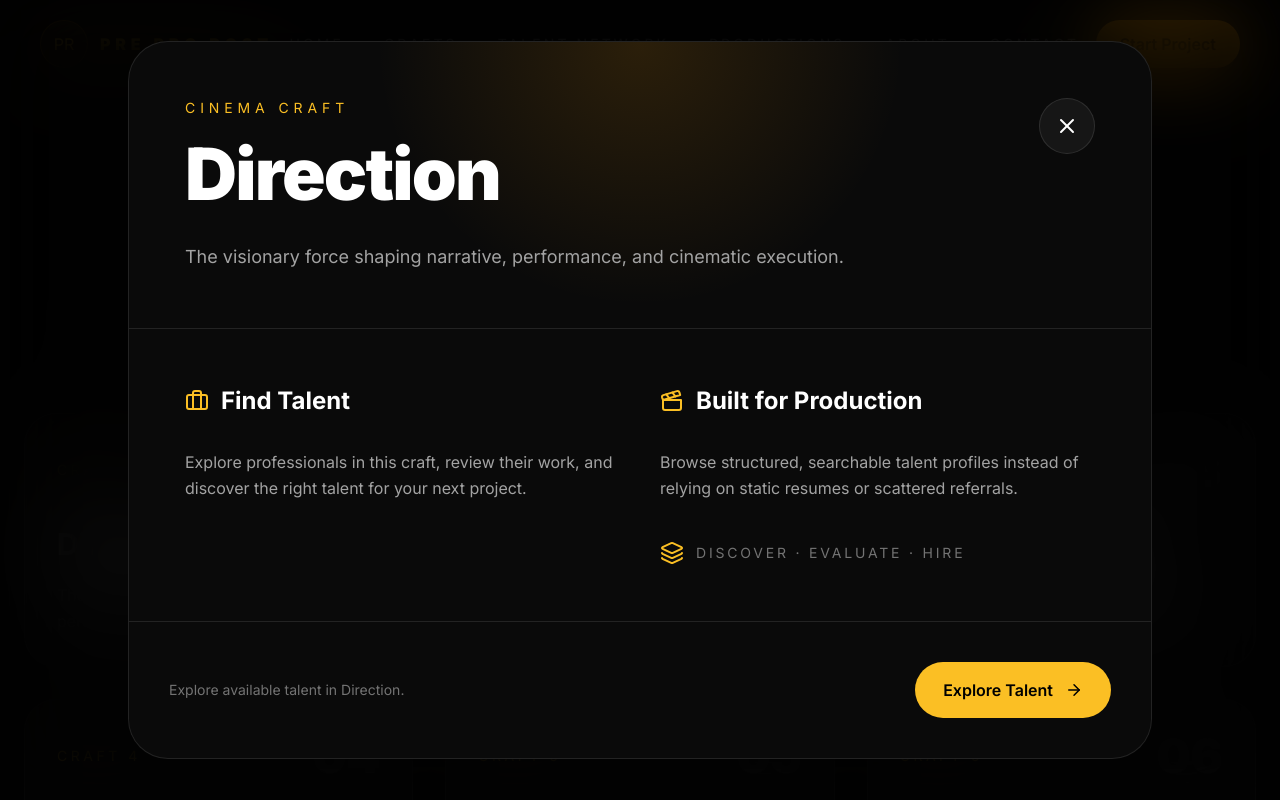
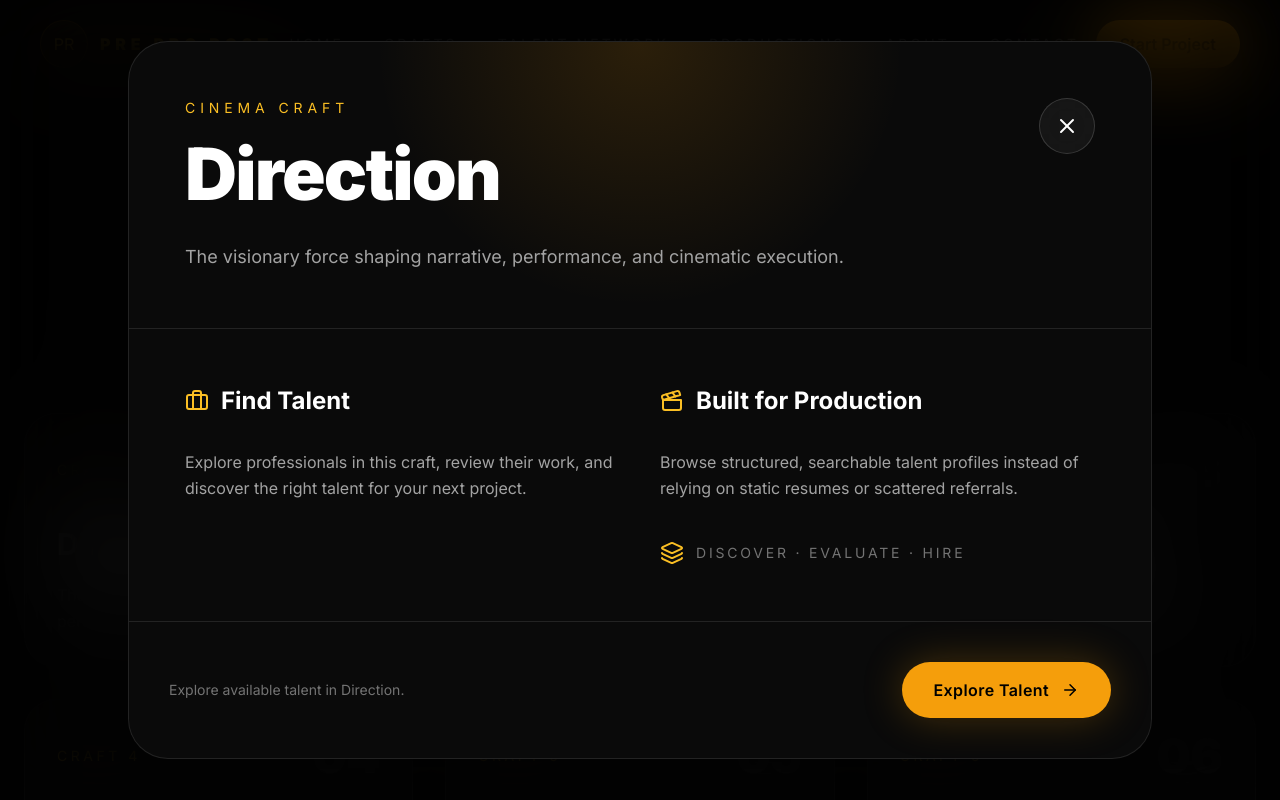
Before and after one commit to abhinavreddy2684-droid/PR.Pre.Pro.Post, a React (Vite) app in the folder 24-crafts/: page /crafts in a window 1280 px wide. Both pictures are taken after a click on the button 218 px from the left and 540 px from the top of the page. Shown: the top 800 px of the page. Built offline with nearby package versions, Linux system fonts and the light colour scheme.

Commit message:
refactor: use shared Button in craft modal

```diff
--- a/24-crafts/src/components/modals/CraftModal.jsx
+++ b/24-crafts/src/components/modals/CraftModal.jsx
@@ -1,18 +1,10 @@
 import { AnimatePresence, motion } from "framer-motion";
-import {
-  X,
-  Briefcase,
-  Clapperboard,
-  Layers3,
-  ArrowRight,
-} from "lucide-react";
+import { ArrowRight, Briefcase, Clapperboard, Layers3, X } from "lucide-react";
 import { useNavigate } from "react-router-dom";
 
-export default function CraftModal({
-  craft,
-  isOpen,
-  onClose,
-}) {
+import Button from "../ui/Button";
+
+export default function CraftModal({ craft, isOpen, onClose }) {
   const navigate = useNavigate();
 
   const handleExploreTalent = () => {
@@ -23,133 +15,36 @@ export default function CraftModal({
   return (
     <AnimatePresence>
       {isOpen && craft && (
-        <motion.div
-          initial={{ opacity: 0 }}
-          animate={{ opacity: 1 }}
-          exit={{ opacity: 0 }}
-          className="
-            fixed inset-0 z-[9999]
-            bg-black/80
-            backdrop-blur-2xl
-            flex items-center justify-center
-            p-6
-          "
-        >
-          <div
-            className="absolute inset-0"
-            onClick={onClose}
-          />
-
-          <motion.div
-            initial={{ opacity: 0, y: 80, scale: 0.95 }}
-            animate={{ opacity: 1, y: 0, scale: 1 }}
-            exit={{ opacity: 0, y: 40 }}
-            transition={{ duration: 0.4 }}
-            className="
-              relative z-10
-              w-full max-w-5xl
-              rounded-[2.5rem]
-              overflow-hidden
-              border border-white/10
-              bg-neutral-950
-            "
-          >
-            <div
-              className="
-                relative p-10 md:p-14
-                border-b border-white/10
-                overflow-hidden
-              "
-            >
+        <motion.div initial={{ opacity: 0 }} animate={{ opacity: 1 }} exit={{ opacity: 0 }} className="fixed inset-0 z-[9999] bg-black/80 backdrop-blur-2xl flex items-center justify-center p-6">
+          <div className="absolute inset-0" onClick={onClose} />
+          <motion.div initial={{ opacity: 0, y: 80, scale: 0.95 }} animate={{ opacity: 1, y: 0, scale: 1 }} exit={{ opacity: 0, y: 40 }} transition={{ duration: 0.4 }} className="relative z-10 w-full max-w-5xl rounded-[2.5rem] overflow-hidden border border-white/10 bg-neutral-950">
+            <div className="relative p-10 md:p-14 border-b border-white/10 overflow-hidden">
               <div className="absolute inset-0 bg-[radial-gradient(circle_at_top,rgba(245,158,11,0.14),transparent_45%)]" />
-
               <div className="relative flex items-start justify-between gap-6">
                 <div>
-                  <p className="uppercase tracking-[0.35em] text-sm text-amber-400">
-                    Cinema Craft
-                  </p>
-
-                  <h2 className="mt-5 text-5xl md:text-7xl font-black tracking-tight">
-                    {craft.title}
-                  </h2>
-
-                  <p className="mt-8 text-lg text-neutral-400 leading-relaxed max-w-3xl">
-                    {craft.description}
-                  </p>
+                  <p className="uppercase tracking-[0.35em] text-sm text-amber-400">Cinema Craft</p>
+                  <h2 className="mt-5 text-5xl md:text-7xl font-black tracking-tight">{craft.title}</h2>
+                  <p className="mt-8 text-lg text-neutral-400 leading-relaxed max-w-3xl">{craft.description}</p>
                 </div>
-
-                <button
-                  onClick={onClose}
-                  aria-label="Close craft details"
-                  className="
-                    w-14 h-14 rounded-full
-                    border border-white/10
-                    bg-white/5
-                    flex items-center justify-center
-                    hover:border-amber-500/40
-                    transition-all duration-300
-                  "
-                >
-                  <X />
-                </button>
+                <Button variant="secondary" onClick={onClose} aria-label="Close craft details" className="!p-0 w-14 h-14 shrink-0 flex items-center justify-center"><X /></Button>
               </div>
             </div>
 
             <div className="grid lg:grid-cols-2 gap-10 p-10 md:p-14">
               <div>
-                <div className="flex items-center gap-3 mb-8">
-                  <Briefcase className="text-amber-400" />
-                  <h3 className="text-2xl font-bold">
-                    Find Talent
-                  </h3>
-                </div>
-
-                <p className="text-neutral-400 leading-relaxed">
-                  Explore professionals in this craft, review their work, and discover the right talent for your next project.
-                </p>
+                <div className="flex items-center gap-3 mb-8"><Briefcase className="text-amber-400" /><h3 className="text-2xl font-bold">Find Talent</h3></div>
+                <p className="text-neutral-400 leading-relaxed">Explore professionals in this craft, review their work, and discover the right talent for your next project.</p>
               </div>
-
               <div>
-                <div className="flex items-center gap-3 mb-8">
-                  <Clapperboard className="text-amber-400" />
-                  <h3 className="text-2xl font-bold">
-                    Built for Production
-                  </h3>
-                </div>
-
-                <p className="text-neutral-400 leading-relaxed">
-                  Browse structured, searchable talent profiles instead of relying on static resumes or scattered referrals.
-                </p>
-
-                <div className="mt-10 flex items-center gap-3">
-                  <Layers3 className="text-amber-400" />
-                  <span className="text-sm uppercase tracking-[0.2em] text-neutral-500">
-                    Discover · Evaluate · Hire
-                  </span>
-                </div>
+                <div className="flex items-center gap-3 mb-8"><Clapperboard className="text-amber-400" /><h3 className="text-2xl font-bold">Built for Production</h3></div>
+                <p className="text-neutral-400 leading-relaxed">Browse structured, searchable talent profiles instead of relying on static resumes or scattered referrals.</p>
+                <div className="mt-10 flex items-center gap-3"><Layers3 className="text-amber-400" /><span className="text-sm uppercase tracking-[0.2em] text-neutral-500">Discover · Evaluate · Hire</span></div>
               </div>
             </div>
 
             <div className="p-10 border-t border-white/10 flex flex-col sm:flex-row sm:items-center sm:justify-between gap-5">
-              <p className="text-sm text-neutral-500">
-                Explore available talent in {craft.title}.
-              </p>
-
-              <button
-                onClick={handleExploreTalent}
-                className="
-                  inline-flex items-center justify-center gap-3
-                  rounded-full px-7 py-4
-                  bg-amber-400 text-black
-                  font-semibold
-                  hover:bg-amber-300
-                  hover:gap-4
-                  transition-all duration-300
-                "
-              >
-                Explore Talent
-                <ArrowRight size={18} />
-              </button>
+              <p className="text-sm text-neutral-500">Explore available talent in {craft.title}.</p>
+              <Button onClick={handleExploreTalent} className="flex items-center gap-3">Explore Talent <ArrowRight size={18} /></Button>
             </div>
           </motion.div>
         </motion.div>
```
